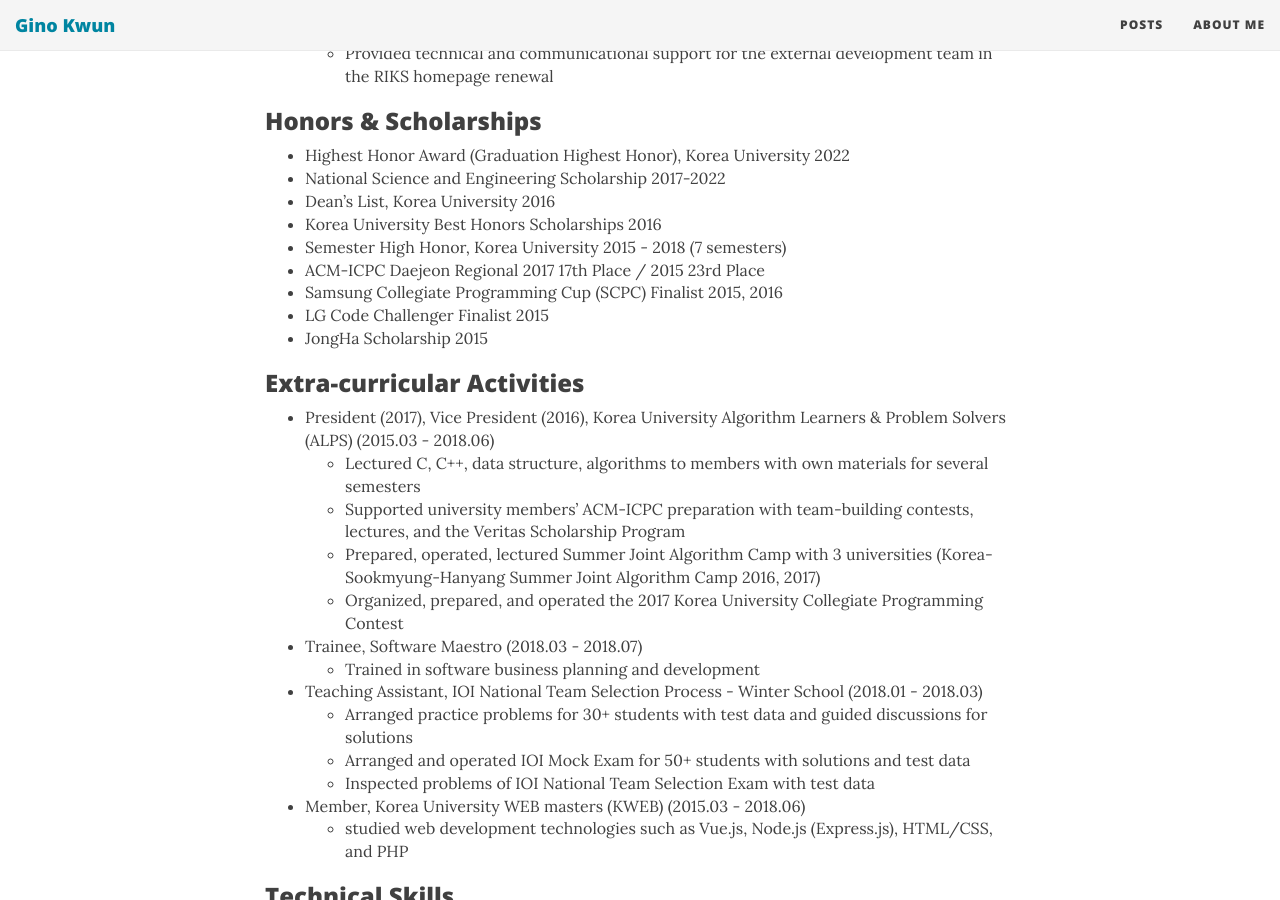
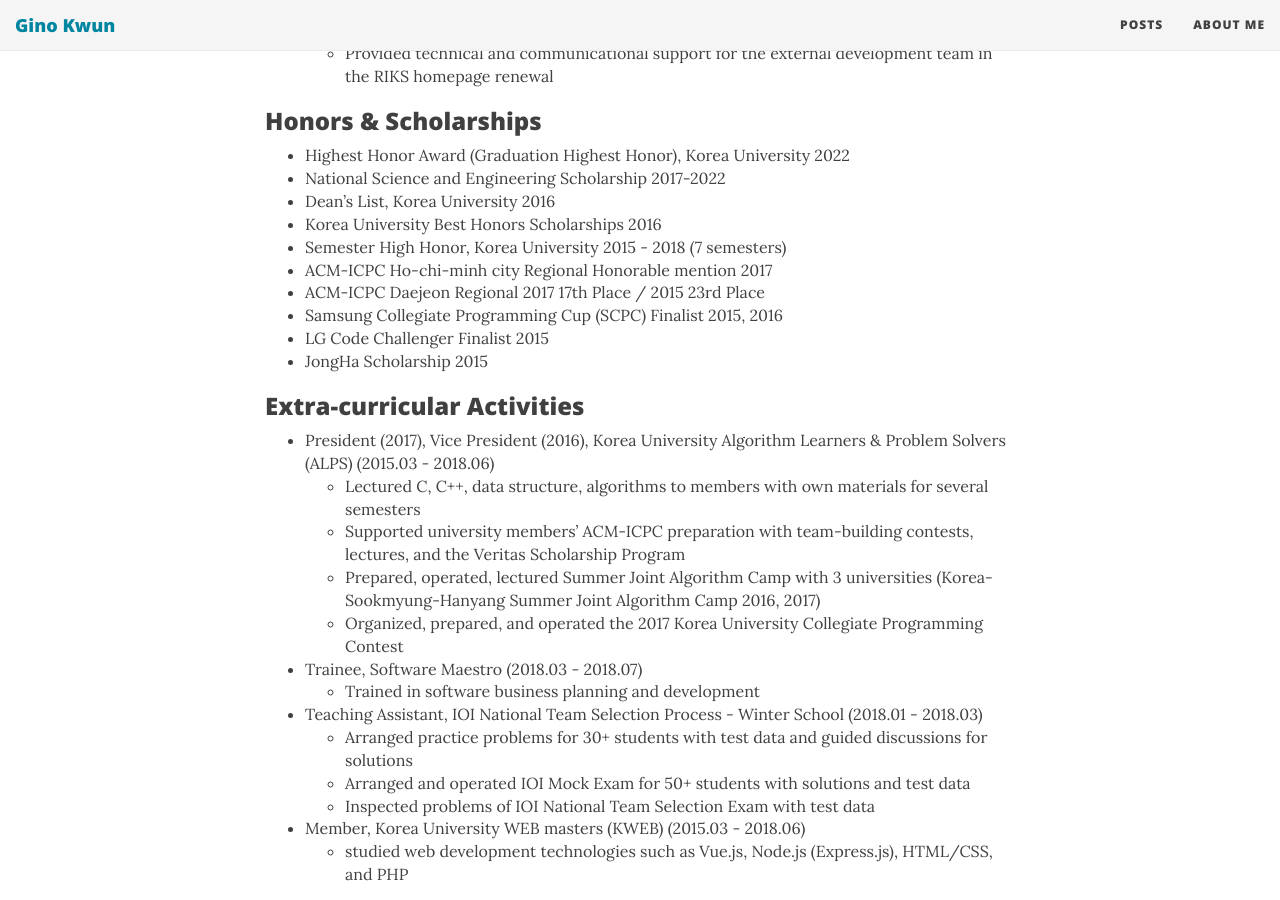
Before and after one commit to staphaniek/staphaniek.github.io, a Jekyll site: the page built from aboutme.md, in a window 1280 px wide and 900 px high, scrolled down 919 px. Built offline with Jekyll 4.4.1, drawn with Linux system fonts in a browser that asks for light colours; nearby versions of some CDN libraries.

Commit message:
add honors

```diff
--- a/aboutme.md
+++ b/aboutme.md
@@ -35,6 +35,7 @@ subtitle: Gino Kwun (권지노)
 * Dean's List, Korea University 2016
 * Korea University Best Honors Scholarships 2016
 * Semester High Honor, Korea University 2015 - 2018 (7 semesters)
+* ACM-ICPC Ho-chi-minh city Regional Honorable mention 2017
 * ACM-ICPC Daejeon Regional 2017 17th Place / 2015 23rd Place
 * Samsung Collegiate Programming Cup (SCPC) Finalist 2015, 2016
 * LG Code Challenger Finalist 2015
```
